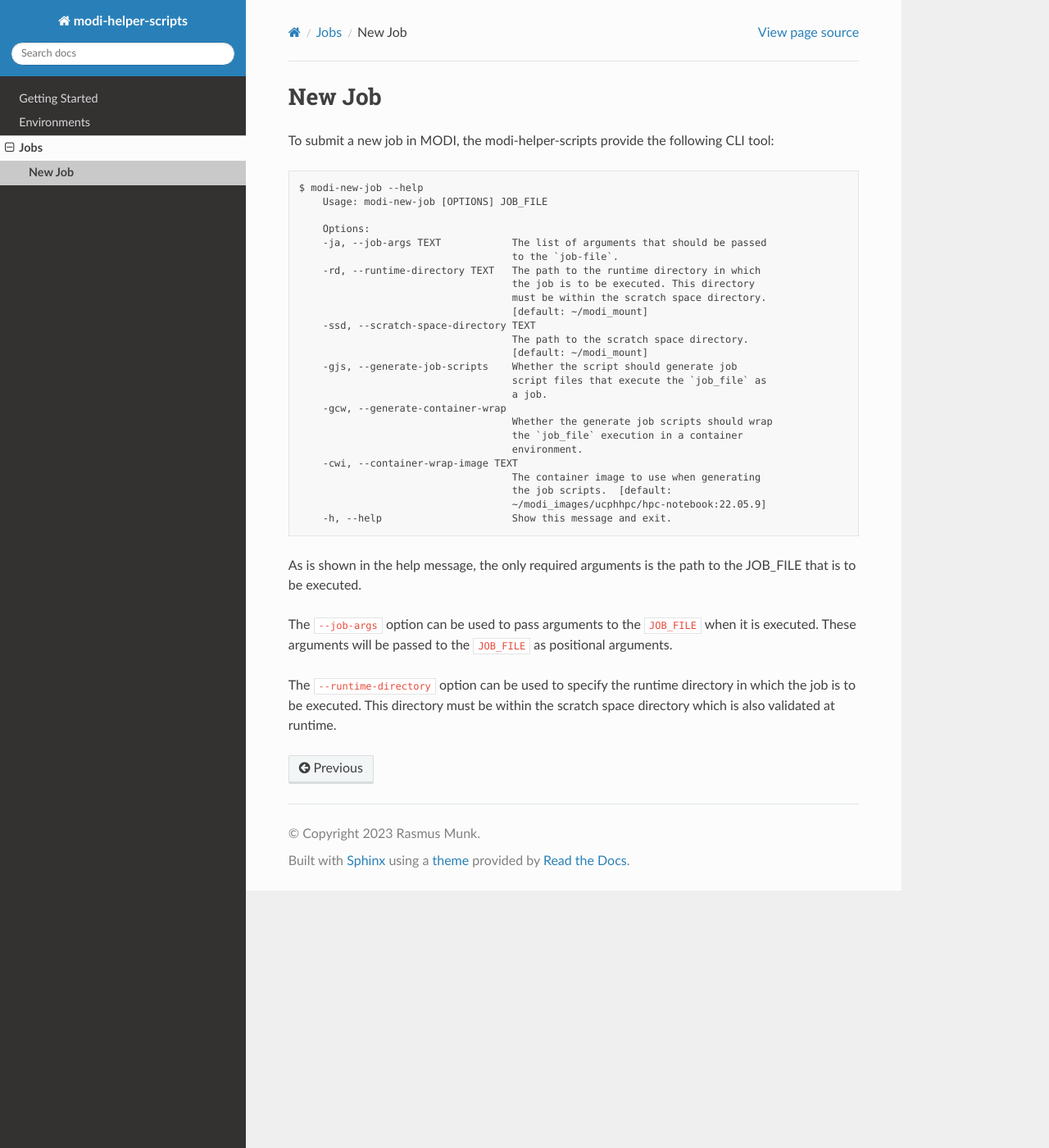
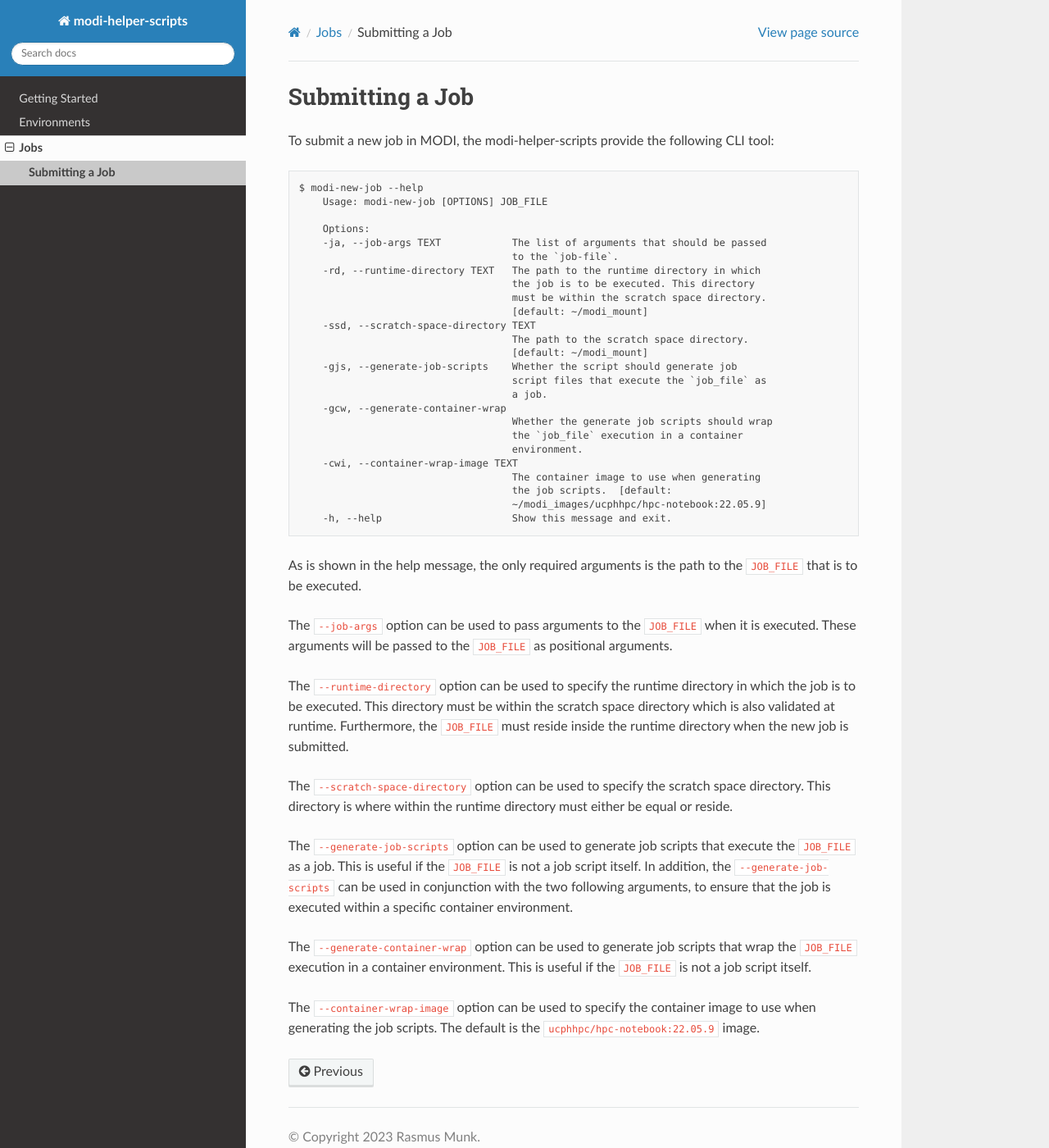
Before and after one commit to ucphhpc/modi-helper-scripts, a Sphinx documentation site: the page built from docs/sections/jobs/new.rst, in a window 1280 px wide and 1400 px high. Shown: the whole window at 82% size. Built offline with Sphinx 7.4.7 and the Read the Docs theme 2.0.0, drawn with Linux system fonts in a browser that asks for light colours.

Commit message:
Expand on the job submission docs

```diff
--- a/docs/sections/environments/new.rst
+++ b/docs/sections/environments/new.rst
@@ -1,5 +1,5 @@
-New
-===
+Creating an Environment
+=======================
 
 To create new environments on MODI, the modi-helper-scripts provide the following CLI tool::
 
--- a/docs/sections/jobs/new.rst
+++ b/docs/sections/jobs/new.rst
@@ -1,5 +1,5 @@
-New Job
-=======
+Submitting a Job
+================
 
 To submit a new job in MODI, the modi-helper-scripts provide the following CLI tool::
 
@@ -29,8 +29,18 @@ To submit a new job in MODI, the modi-helper-scripts provide the following CLI t
                                         ~/modi_images/ucphhpc/hpc-notebook:22.05.9]
         -h, --help                      Show this message and exit.
 
-As is shown in the help message, the only required arguments is the path to the JOB_FILE that is to be executed.
+As is shown in the help message, the only required arguments is the path to the ``JOB_FILE`` that is to be executed.
 
 The ``--job-args`` option can be used to pass arguments to the ``JOB_FILE`` when it is executed. These arguments will be passed to the ``JOB_FILE`` as positional arguments.
 
 The ``--runtime-directory`` option can be used to specify the runtime directory in which the job is to be executed. This directory must be within the scratch space directory which is also validated at runtime.
+Furthermore, the ``JOB_FILE`` must reside inside the runtime directory when the new job is submitted.
+
+The ``--scratch-space-directory`` option can be used to specify the scratch space directory. This directory is where within the runtime directory must either be equal or reside.
+
+The ``--generate-job-scripts`` option can be used to generate job scripts that execute the ``JOB_FILE`` as a job. This is useful if the ``JOB_FILE`` is not a job script itself.
+In addition, the ``--generate-job-scripts`` can be used in conjunction with the two following arguments, to ensure that the job is executed within a specific container environment.
+
+The ``--generate-container-wrap`` option can be used to generate job scripts that wrap the ``JOB_FILE`` execution in a container environment. This is useful if the ``JOB_FILE`` is not a job script itself.
+
+The ``--container-wrap-image`` option can be used to specify the container image to use when generating the job scripts. The default is the ``ucphhpc/hpc-notebook:22.05.9`` image.
```
